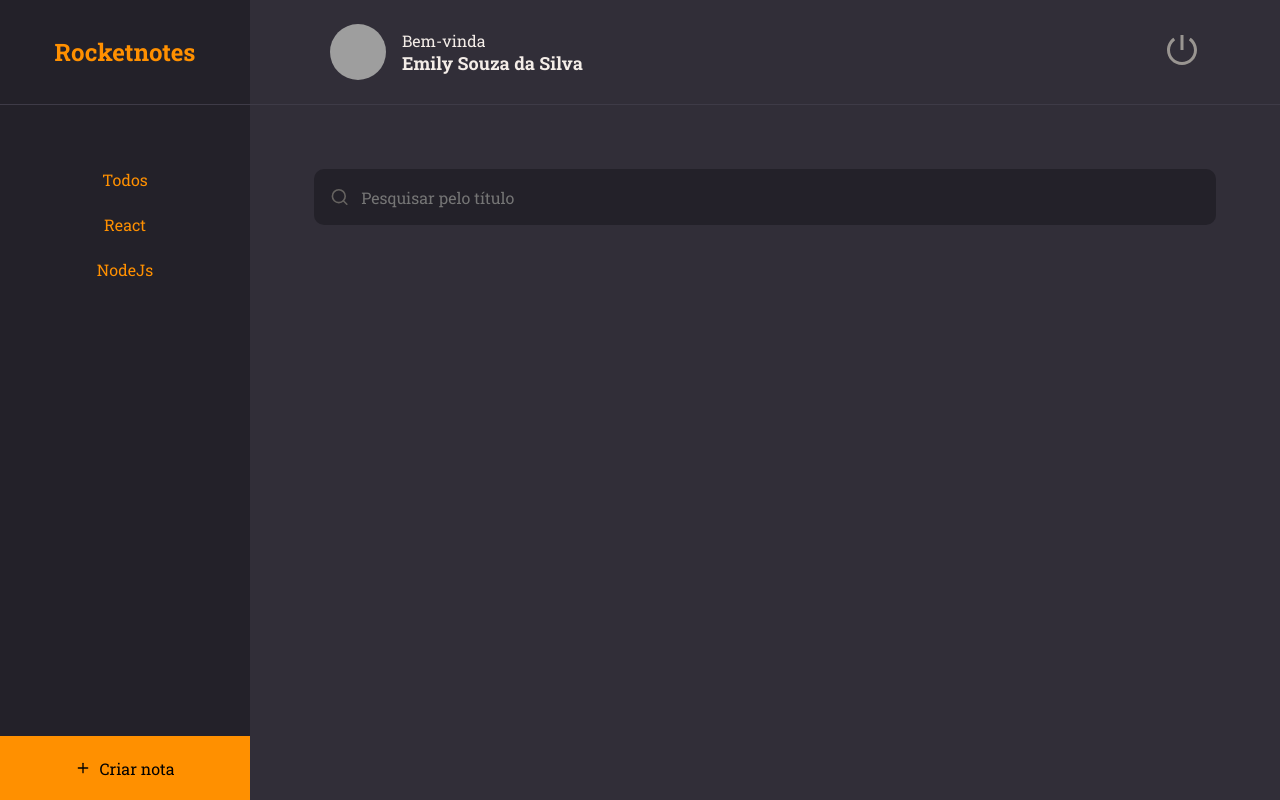
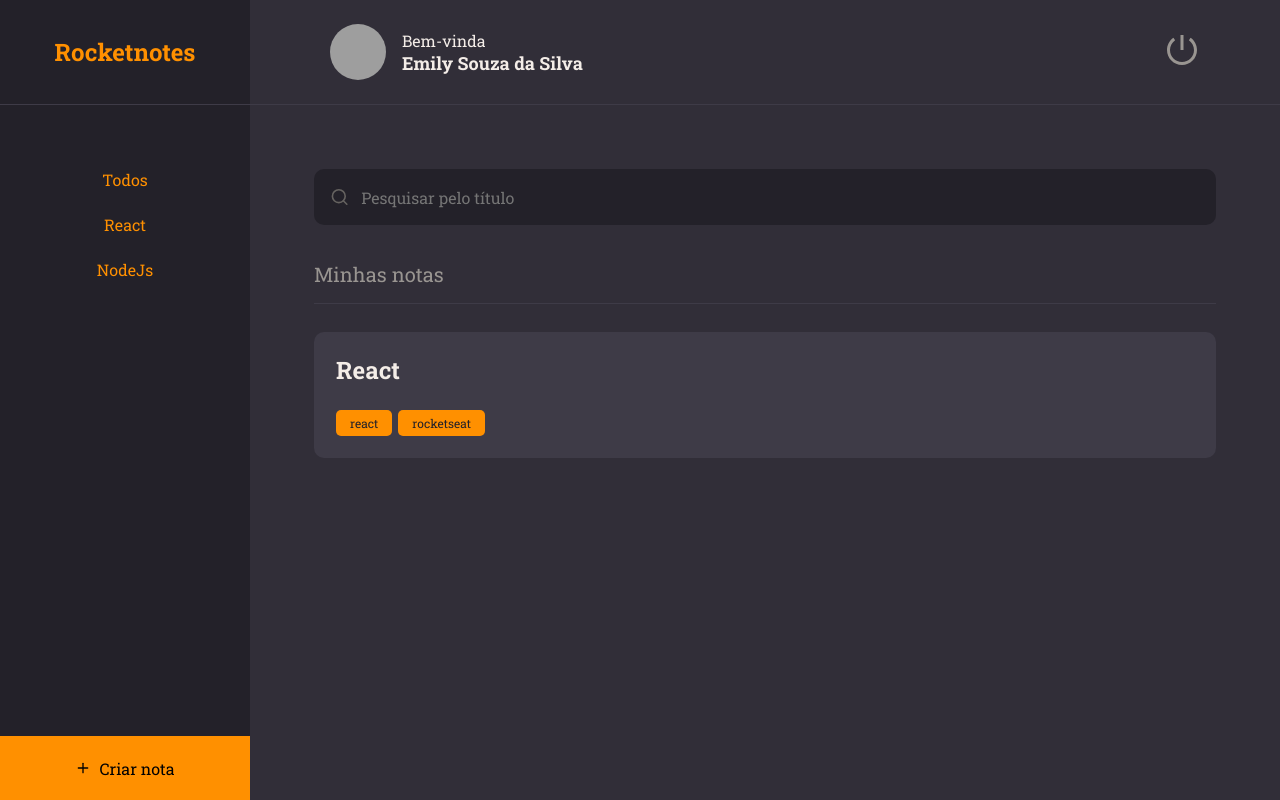
Before and after one commit to EmilySSouza/Rocketnotes, a React (Vite) app: page / in a window 1280 px wide. Built offline with nearby package versions, Linux system fonts and the light colour scheme; grey boxes are pictures that could not be loaded.

Commit message:
feat: add component Notwe

```diff
--- /dev/null
+++ b/src/components/Note/index.jsx
@@ -0,0 +1,19 @@
+import { Container } from './styles';
+import { Tag } from '../Tag';
+
+export function Note({data, ...rest}) {
+    return (
+        <Container {...rest}>
+            <h1>{data.title}</h1>
+
+            {
+                data.tags &&
+                <footer>
+                    {
+                        data.tags.map(tag => <Tag key={tag.id} title={tag.name}/>)
+                    }
+                </footer>
+            }
+        </Container>
+    );
+}
--- /dev/null
+++ b/src/components/Note/styles.js
@@ -0,0 +1,26 @@
+import styled from "styled-components";
+
+export const Container = styled.button`
+    width: 100%;
+    background-color: ${({ theme }) => theme.COLORS.BACKGROUND_700};
+
+    border: none;
+    border-radius: 10px;
+
+    padding: 22px;
+    margin-bottom: 16px;
+
+    > h1 {
+        flex: 1;
+        text-align: left;
+        font-weight: 700;
+        font-size: 24px;
+        color: ${({ theme }) => theme.COLORS.WHITE};
+    }
+
+    > footer {
+        width: 100%;
+        display: flex;
+        margin-top: 24px;
+    }
+`;
--- a/src/components/Tag/index.jsx
+++ b/src/components/Tag/index.jsx
@@ -1,9 +1,9 @@
 import { Container } from "./style";
 
-export function Tag({ title }) {
+export function Tag({ title, ...rest }) {
     return (
-        <Container>
-        {title}
+        <Container {...rest}>
+            {title}
         </Container>
     );
 }
--- a/src/pages/Home/index.jsx
+++ b/src/pages/Home/index.jsx
@@ -1,9 +1,11 @@
 import { FiPlus, FiSearch } from "react-icons/fi";
 import { Container, Brand, Menu, Search, Content, NewNote } from "./styles";
 
+import { Note } from "../../components/Note";
 import { Header } from "../../components/Header";
+import { Input } from "../../components/Input";
 import { ButtonText } from "../../components/ButtonText";
-import { Input } from "../../components/Input";
+import { Section } from "../../components/Section";
 
 export function Home() {
     return(
@@ -25,7 +27,16 @@
             </Search>
 
             <Content>
-
+                <Section title="Minhas notas">
+                    <Note data={{
+                        title: "React",
+                        tags: [
+                            {id: "1", name: "react"},
+                            {id: "2", name: "rocketseat"}
+                        ]
+                    }}
+                    />
+                </Section>
             </Content>
 
             <NewNote>
--- a/src/pages/Home/styles.js
+++ b/src/pages/Home/styles.js
@@ -55,7 +55,9 @@
 `;
 
 export const Content = styled.div`
-    grid-area: content
+    grid-area: content;
+    padding: 0 64px;
+    overflow-y: auto;
 `;
 
 export const NewNote = styled.button`
```
